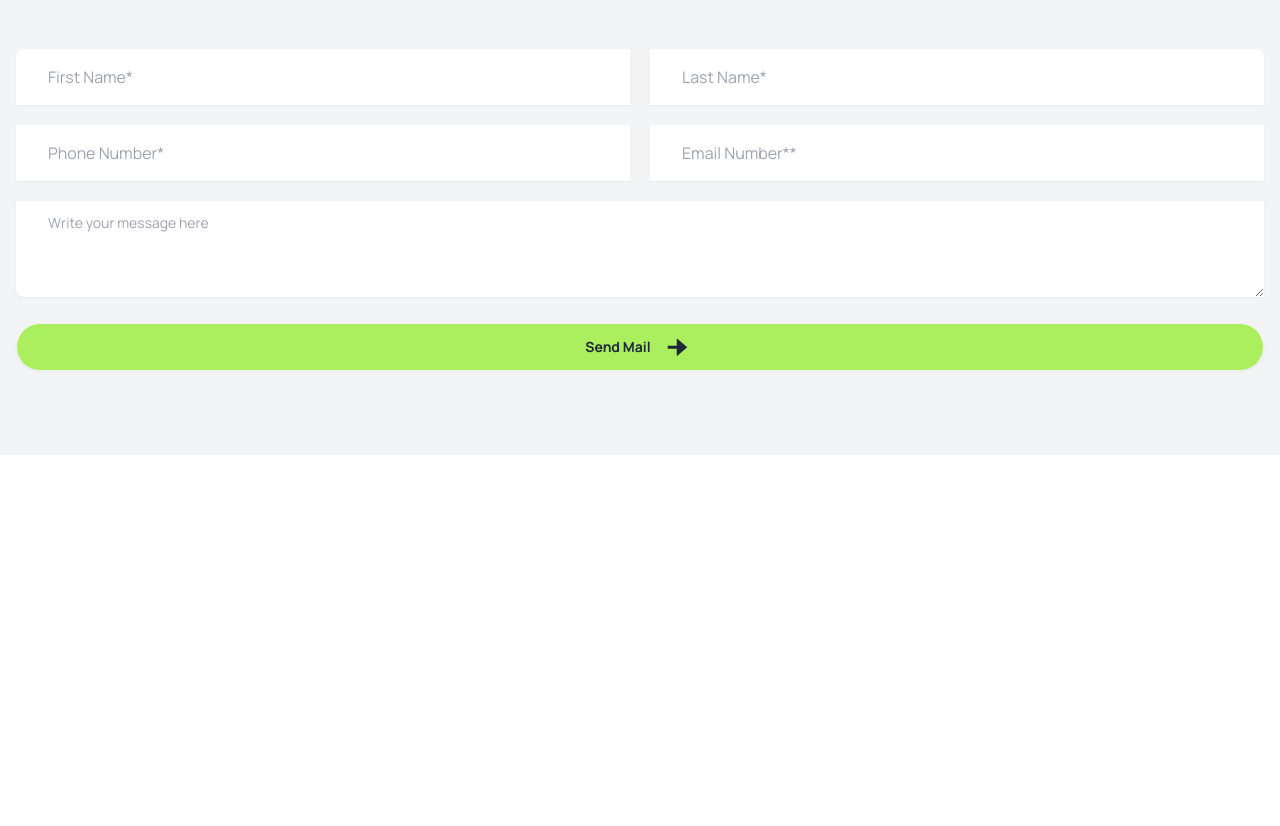
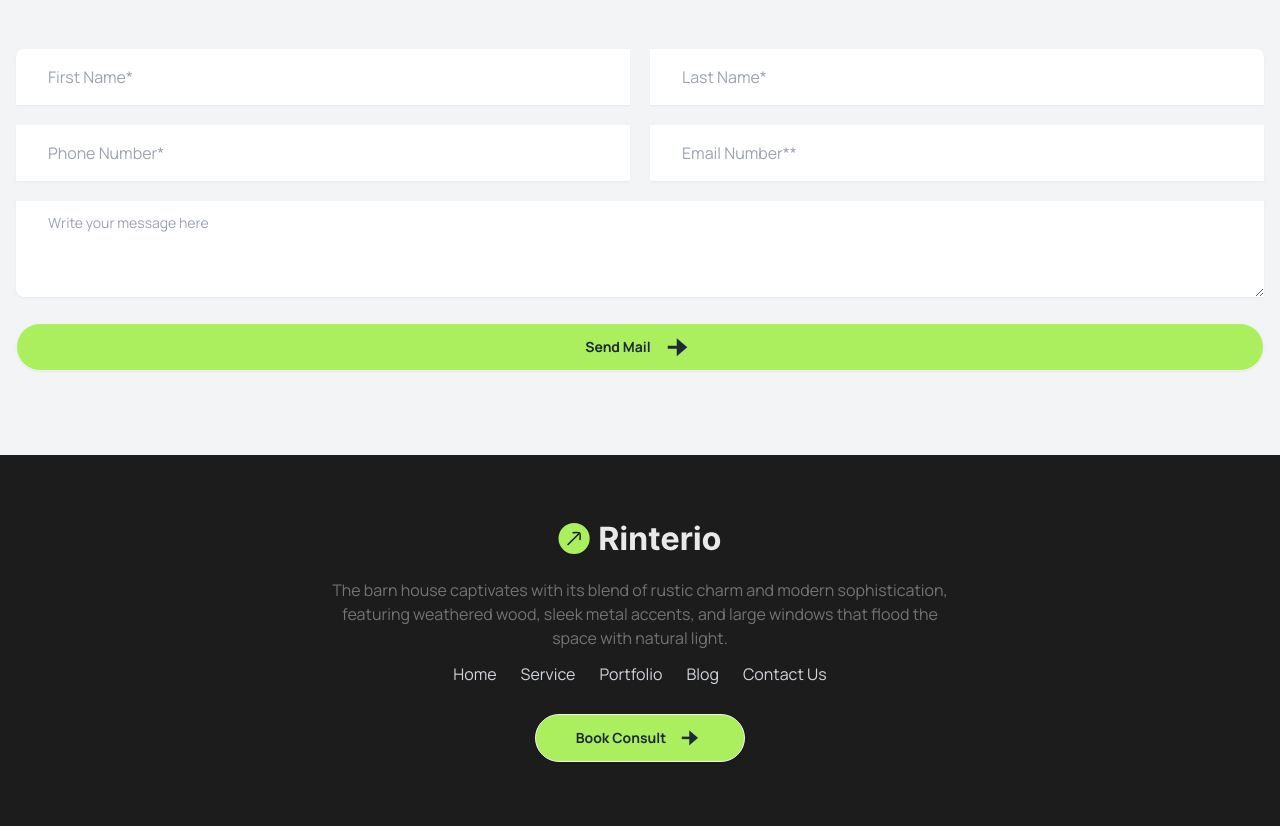
Before and after one commit to mdridwanh20/Milestone-three-asgmt-03, a plain HTML site: page index.html in a window 1280 px wide. Shown: the part 3020-3846 px from the top of the page. Before the commit the page ends 3475 px from the top, so only its background shows below. Drawn offline with nearby package versions, Linux system fonts and the light colour scheme.

Commit message:
footer added

```diff
--- a/index.html
+++ b/index.html
@@ -339,9 +339,39 @@
         </section>
 
     </main>
-    <footer>
 
-    </footer>
+
+
+      <footer class="bg-[#1C1C1C] py-16">
+
+            <div class="footer-container container mx-auto flex flex-col items-center justify-center">
+
+                  <div class="mb-5">
+                      <img src="./assets/white text logo.svg" alt="">
+                  </div>
+
+                  <div class="flex justify-center">
+                    <p class="text-center w-full lg:w-1/2">
+                      The barn house captivates with its blend of rustic charm and modern sophistication, featuring weathered wood, sleek metal accents, and large windows that flood the space with natural light.
+                    </p>
+                  </div>
+
+                  <div class="mb-4 ">
+                        <ul class="lg:flex items-center text-center">
+                          <li class="text-gray-300 p-3">Home</li>
+                          <li class="text-gray-300 p-3">Service</li>
+                          <li class="text-gray-300 p-3">Portfolio</li>
+                          <li class="text-gray-300 p-3">Blog</li>
+                          <li class="text-gray-300 p-3">Contact Us</li>
+                        </ul>
+                  </div>
+
+                      <button class="btn font-bold rounded-full px-10 bg-[#ABEF5F]">Book Consult <i class='bx text-3xl bxs-right-arrow-alt'></i></button>
+
+
+            </div>
+
+      </footer>
 
 
 
```
Also changed, not shown: assets/white text logo.svg (added).
